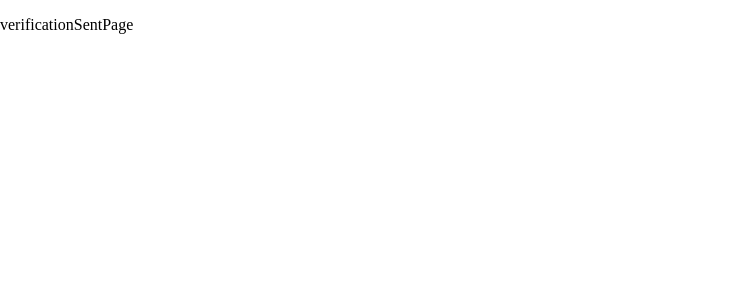
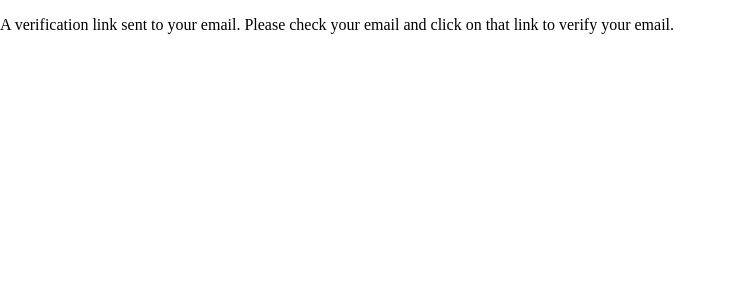
Before and after one commit to faridEsnaashari/boardBroadcaster, a React (Create React App) app: page /signup/verification_sent in a window 1280 px wide. Shown: the top 300 px of the page, without its empty margins (0-731 px from the left). Built offline with nearby package versions, Linux system fonts and the light colour scheme.

Commit message:
add base functionality of this page

```diff
--- a/src/pages/SignUp/VerificationSentPage/index.js
+++ b/src/pages/SignUp/VerificationSentPage/index.js
@@ -1,6 +1,8 @@
 const VerificationSentPage = () => {
     return (
-        <p>verificationSentPage</p>
+        <>
+            <p> A verification link sent to your email. Please check your email and click on that link to verify your email.</p>
+        </>
     );
 }
 
```
